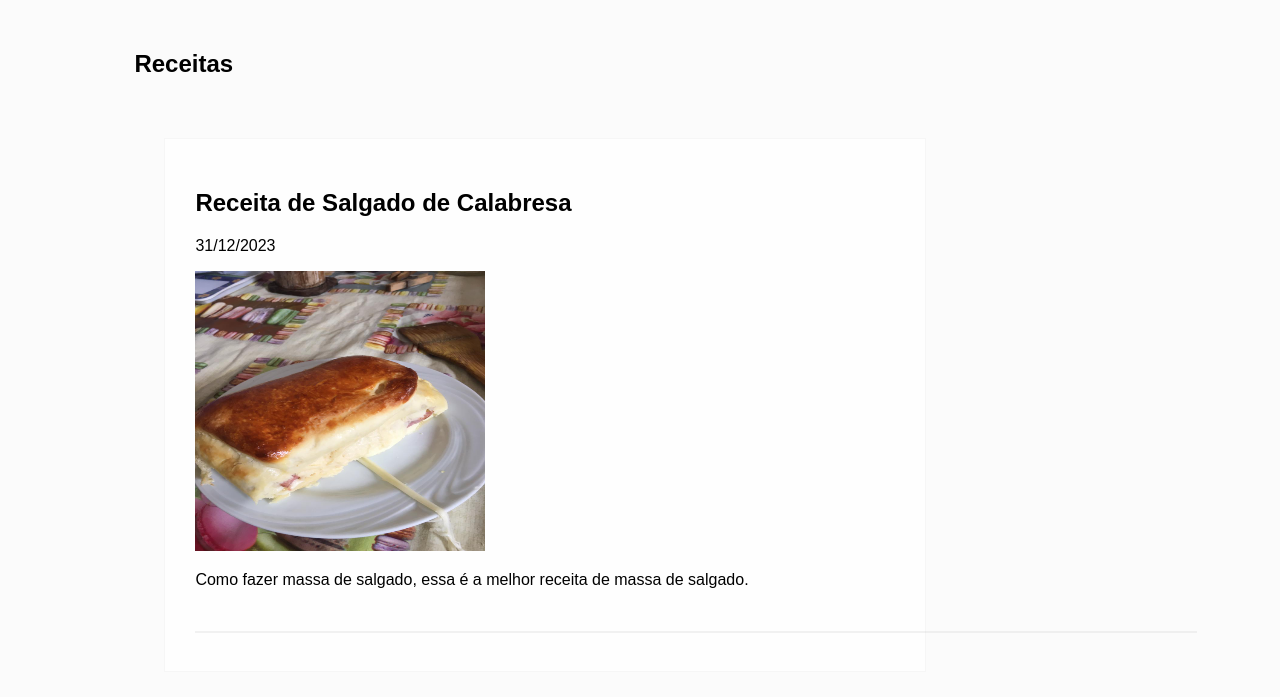
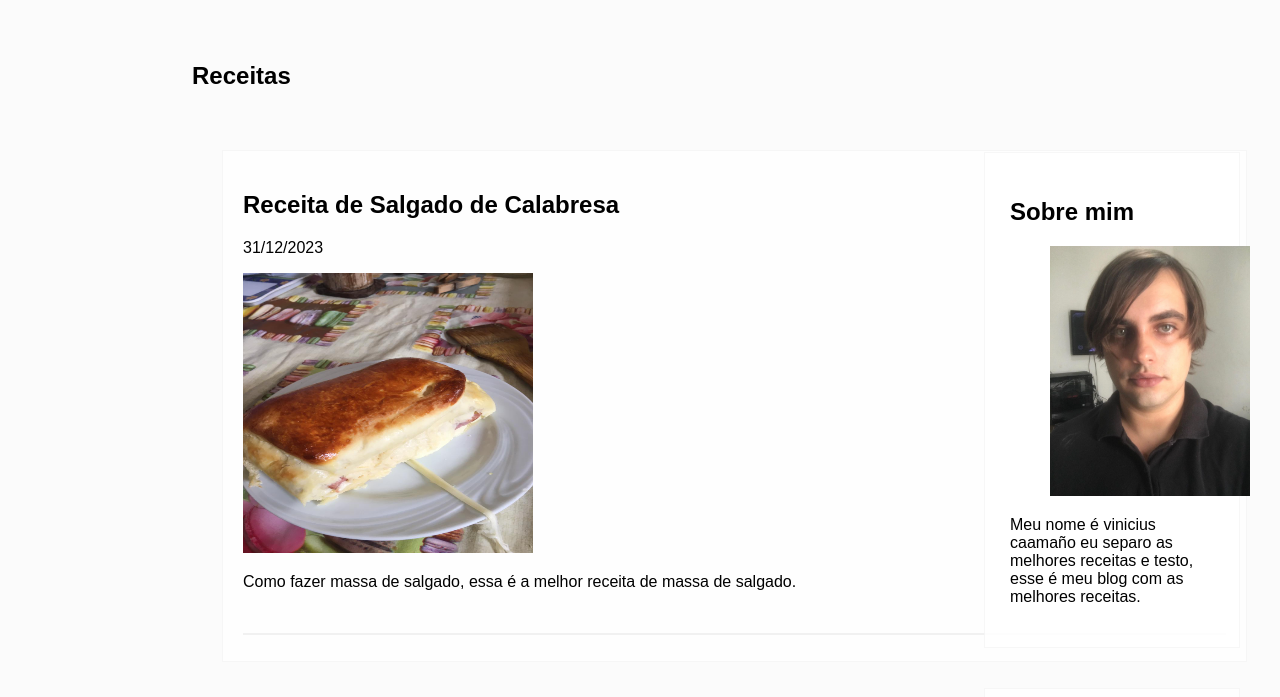
Before and after one commit to minhareceita/minhareceita.github.io, a plain HTML site: page index.html in a window 1280 px wide. Shown: the part 103-800 px from the top of the page. Drawn offline with Linux system fonts and the light colour scheme; a web font is replaced by a local one.

Commit message:
Add files via upload

```diff
--- a/style.css
+++ b/style.css
@@ -15,25 +15,29 @@ a{
 }
 
 hr{
-   width: 1000px;
+
 
    border: solid 1px rgba(128, 128, 128, 0.103);
 }
 
 .contleft{
-width: 65%;
-height: auto;
-float: left;
-margin-left: 10%;
+
+
+position: absolute;
+top: 145px;
+left: 0;
+margin-left: 15%;
 
 
 
 }
 
 .contelef{
+    width: 150%;
+    height: 470px;
     background-color: rgba(255, 255, 255, 0.87);
 border: solid 1px rgba(128, 128, 128, 0.068);
-    padding: 30px;
+    padding: 20px;
 margin: 60px 30px;
 
 }
@@ -48,7 +52,10 @@ margin: 60px 30px;
 
 .contright{
     width: 20%;
-    float: right;
+  position: absolute;
+right: 0px;
+top: 145px;
+
 margin: 70px 40px;
     height: 500px;
 
```
